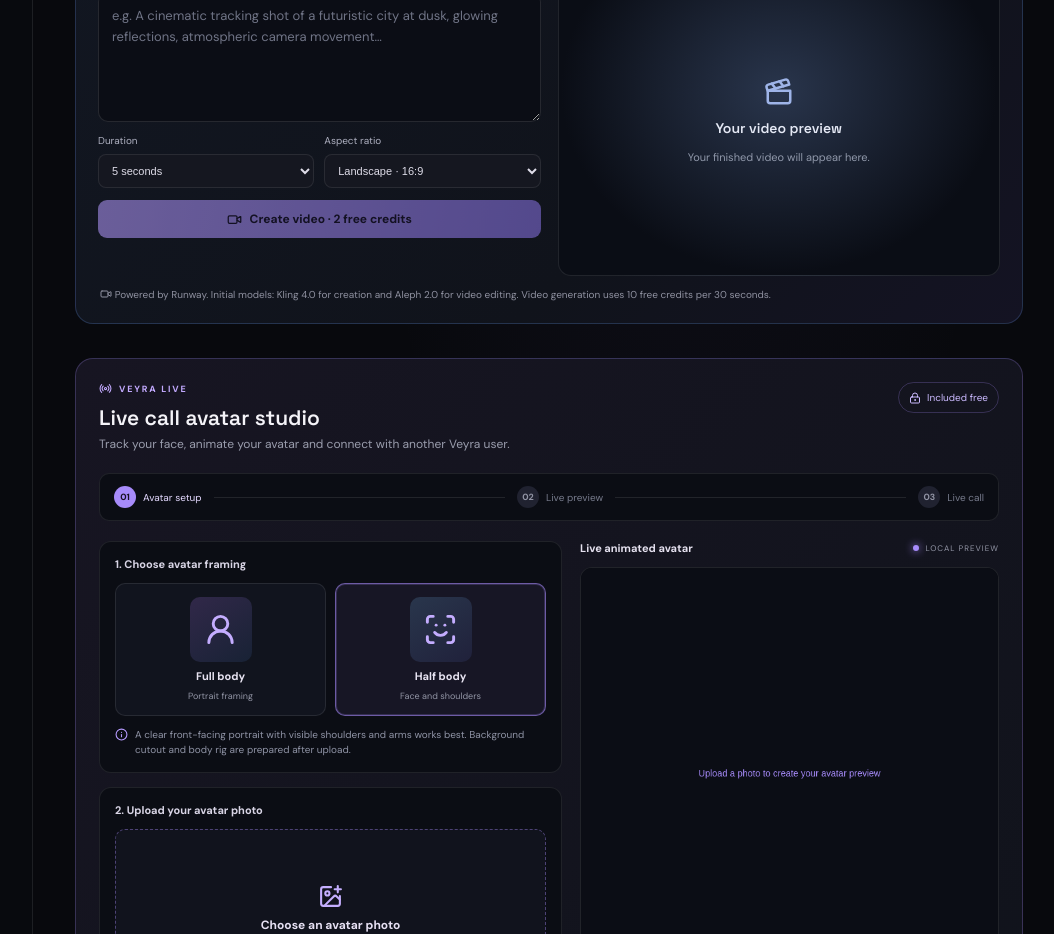
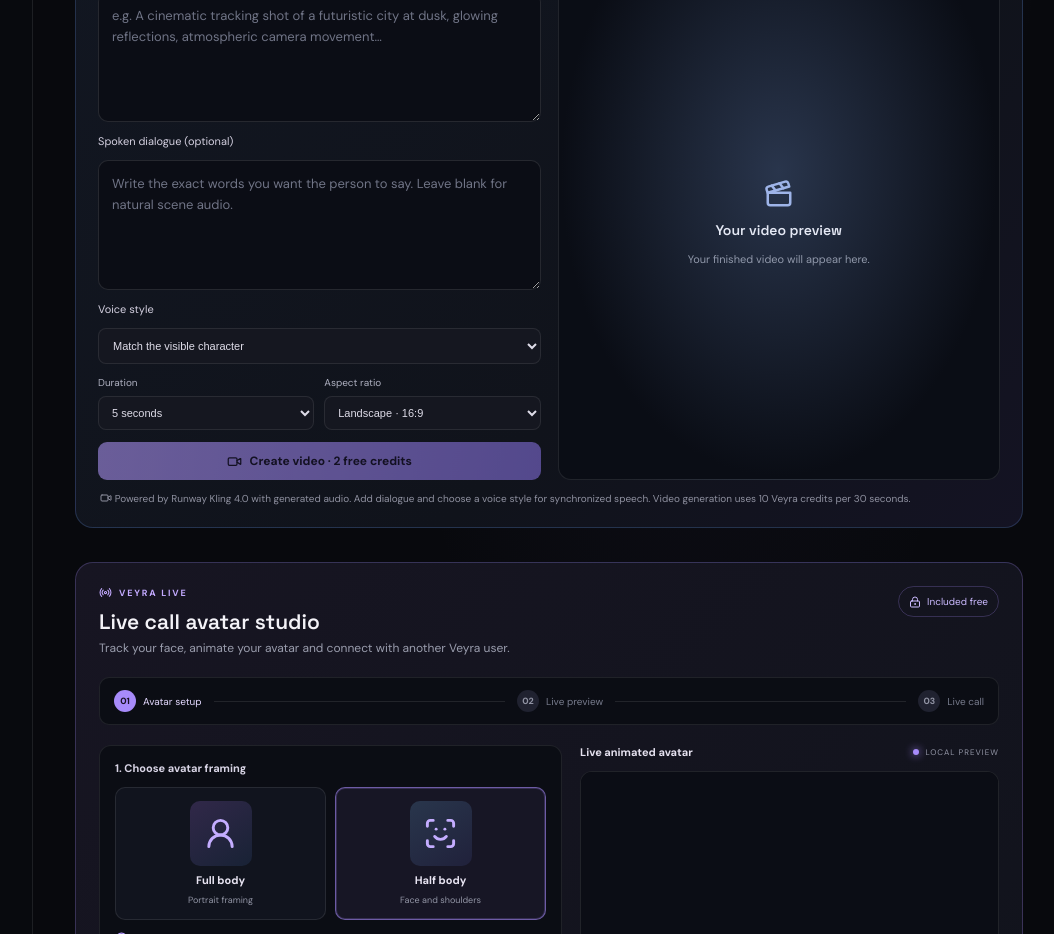
Before and after one commit to marceloaugustolealtst-source/Veyra-AI, a Next.js app: page / in a window 1280 px wide. Shown: the part 1200-2134 px from the top of the page, without its empty margins (215-1269 px from the left). Built offline with nearby package versions, Linux system fonts and the light colour scheme; no server answers.

Commit message:
Add spoken dialogue and character-matched voice controls

```diff
--- a/app/components/video-studio.tsx
+++ b/app/components/video-studio.tsx
@@ -11,6 +11,8 @@ export default function VideoStudio({ onCreditsChange, onCreated }: { onCreditsC
   const [prompt, setPrompt] = useState("");
   const [duration, setDuration] = useState(5);
   const [ratio, setRatio] = useState("landscape");
+  const [voiceStyle, setVoiceStyle] = useState("match_character");
+  const [dialogue, setDialogue] = useState("");
   const [file, setFile] = useState<File | null>(null);
   const [preview, setPreview] = useState("");
   const [busy, setBusy] = useState(false);
@@ -147,7 +149,7 @@ export default function VideoStudio({ onCreditsChange, onCreated }: { onCreditsC
       const response = await fetch("/api/video", {
         method: "POST",
         headers: { "Content-Type": "application/json" },
-        body: JSON.stringify({ prompt: prompt.trim(), mode, duration, ratio, mediaPath }),
+        body: JSON.stringify({ prompt: prompt.trim(), mode, duration, ratio, mediaPath, voiceStyle, dialogue }),
       });
       const data = await response.json() as { error?: string; generationId?: string; creditsReserved?: number };
       if (!response.ok || !data.generationId) throw new Error(data.error || "The video task could not be started.");
@@ -191,6 +193,17 @@ export default function VideoStudio({ onCreditsChange, onCreated }: { onCreditsC
             {preview ? <img src={preview} alt="Video starting frame"/> : <span><Upload size={20}/><strong>{file ? file.name : editing ? "Upload a source video" : "Upload a starting image"}</strong><small>{editing ? "MP4 or WebM · up to 100 MB · max 30 seconds" : "PNG, JPG or WebP · up to 20 MB"}</small></span>}
             <input type="file" accept={editing ? "video/mp4,video/webm" : "image/png,image/jpeg,image/webp"} onChange={handleFile} hidden/>
           </label>}
+          {!editing && <>
+            <label className="editor-label" htmlFor="video-dialogue">Spoken dialogue (optional)</label>
+            <textarea id="video-dialogue" value={dialogue} onChange={(event) => setDialogue(event.target.value.slice(0, 500))} maxLength={500} placeholder="Write the exact words you want the person to say. Leave blank for natural scene audio."/>
+            <label className="editor-label" htmlFor="video-voice">Voice style</label>
+            <select id="video-voice" value={voiceStyle} onChange={(event) => setVoiceStyle(event.target.value)} style={{width:"100%",padding:"10px",border:"1px solid var(--line)",borderRadius:8,background:"#151720",color:"#dedce8",fontSize:11}}>
+              <option value="match_character">Match the visible character</option>
+              <option value="female">Female-sounding voice</option>
+              <option value="male">Male-sounding voice</option>
+              <option value="neutral">Gender-neutral voice</option>
+            </select>
+          </>}
           <div className="editor-selects">
             <label>{editing ? "Detected source length" : "Duration"}<select value={duration} disabled={editing && !!file} onChange={(event) => setDuration(Number(event.target.value))}>{Array.from({ length: 28 }, (_, index) => index + 3).map((seconds) => <option key={seconds} value={seconds}>{seconds} seconds</option>)}</select></label>
             <label>Aspect ratio<select value={ratio} onChange={(event) => setRatio(event.target.value)}><option value="landscape">Landscape · 16:9</option><option value="portrait">Portrait · 9:16</option><option value="square">Square · 1:1</option></select></label>
@@ -203,7 +216,7 @@ export default function VideoStudio({ onCreditsChange, onCreated }: { onCreditsC
           {videoUrl ? <video src={videoUrl} controls playsInline /> : <div className="video-preview-empty">{busy ? <LoaderCircle size={28} className="video-spinner"/> : <Clapperboard size={30}/>}<strong>{busy ? "Creating your video" : "Your video preview"}</strong><span>{busy ? "Veyra is working on your creative direction." : "Your finished video will appear here."}</span></div>}
         </div>
       </div>
-      <p className="notice"><Video size={12} style={{display:"inline",verticalAlign:"-2px"}}/> Powered by Runway. Initial models: Kling 4.0 for creation and Aleph 2.0 for video editing. Video generation uses 10 free credits per 30 seconds.</p>
+      <p className="notice"><Video size={12} style={{display:"inline",verticalAlign:"-2px"}}/> Powered by Runway Kling 4.0 with generated audio. Add dialogue and choose a voice style for synchronized speech. Video generation uses 10 Veyra credits per 30 seconds.</p>
     </section>
   );
 }
```
